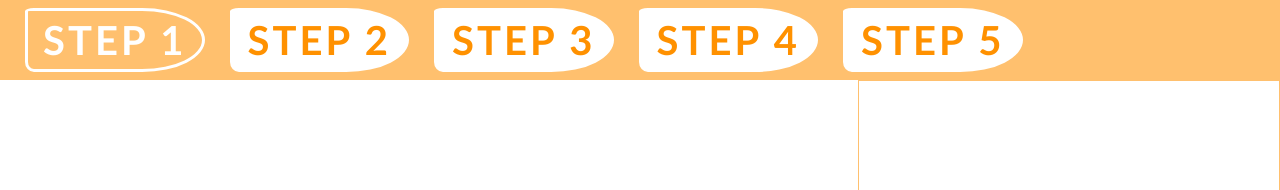
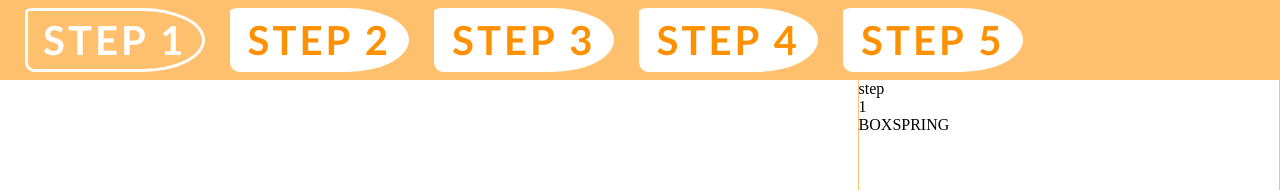
Before and after one commit to Tim-Poels/bedden-demo, a React (Create React App) app: page / in a window 1280 px wide. Shown: the top 190 px of the page. Built offline with nearby package versions, Linux system fonts and the light colour scheme.

Commit message:
before import

```diff
--- a/src/App.js
+++ b/src/App.js
@@ -9,7 +9,7 @@ const App = () => {
   return (
     <div className="App">
       <Header step={useSteps} />
-      <Body setSteps={setSteps} currentStep={useSteps} />
+      <Body setSteps={setSteps} useSteps={useSteps} />
       {/* <Footer /> */}
     </div>
   );
--- a/src/components/Body.js
+++ b/src/components/Body.js
@@ -11,7 +11,7 @@ const Body = (props) => {
       <button onClick={() => { props.setSteps(4) }}> change to step 4 </button>
       <button onClick={() => { props.setSteps(5) }}> change to step 5 </button> */}
       <CanvasElement />
-      <SelectorElement setSteps={props.setSteps} currentStep={props.useSteps}/>
+      <SelectorElement setSteps={props.setSteps} useSteps={props.useSteps}/>
     </div>
   );
 }
--- a/src/components/SelectorElement.css
+++ b/src/components/SelectorElement.css
@@ -1,5 +1,6 @@
 .SelectorElement {
   height: 100%;
   width: 33%;
-  border: 1px solid rgb(255, 192, 110)
+  border: 1px solid rgb(255, 192, 110);
+  border-top: 0;
 }
--- a/src/components/SelectorElement.js
+++ b/src/components/SelectorElement.js
@@ -1,9 +1,31 @@
 import "./SelectorElement.css"
+import "./steps/Steps.css"
+import Step1 from "./steps/Step1.js"
 
 const SelectorElement = (props) => {
+  let renderedStep;
+  console.log(props.useSteps)
+  switch (props.useSteps) {
+    case 1:
+      renderedStep = <Step1 setSteps={props.setSteps}/>
+      break;
+    case 2:
+      // renderedStep = <Step2 setSteps={props.setSteps}/>
+      break;
+    case 3:
+      // renderedStep = <Step3 setSteps={props.setSteps}/>
+      break;
+    case 4:
+      // renderedStep = <Step4 setSteps={props.setSteps}/>
+      break;
+    case 5:
+      // renderedStep = <Step5 setSteps={props.setSteps}/>
+      break;
+    default: console.log(`Step ${props.useSteps} doesn't exist (yet)`)
+  }
   return (
     <div className="SelectorElement">
-
+      {renderedStep}
     </div>
   );
 }
--- /dev/null
+++ b/src/components/steps/Step1.js
@@ -0,0 +1,17 @@
+const Step1 = (props) => {
+  return (
+    <div className="body-steps">
+      <div class="step-header">
+        <div className="white-box">
+          <p className="step">step</p>
+          <p className="number">1</p>
+        </div>
+        <p className="title">
+          BOXSPRING
+        </p>
+      </div>
+    </div>
+  )
+}
+
+export default Step1;
--- /dev/null
+++ b/src/components/steps/Steps.css
@@ -0,0 +1,12 @@
+.body-steps {
+  width: 100%;
+  height: 100%;
+}
+
+.body-steps > .step-header {
+  height: 7.5vh;
+  width: 100%;
+  background-color: white;
+}
+
+/* rgb(255, 192, 110); */
```
Also changed, not shown: 1 other file (tests, documents, lock files or other folders).
